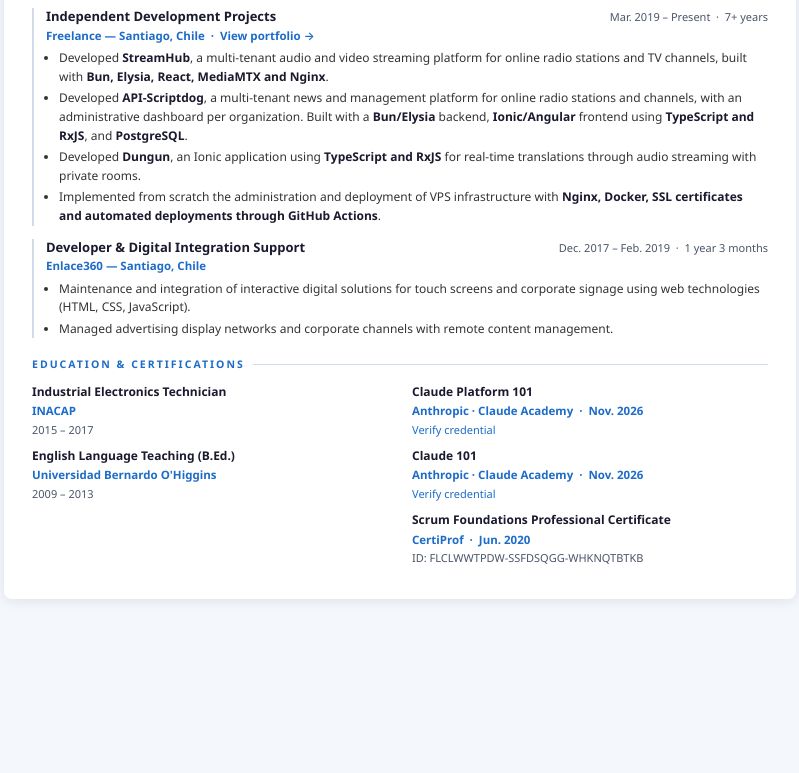
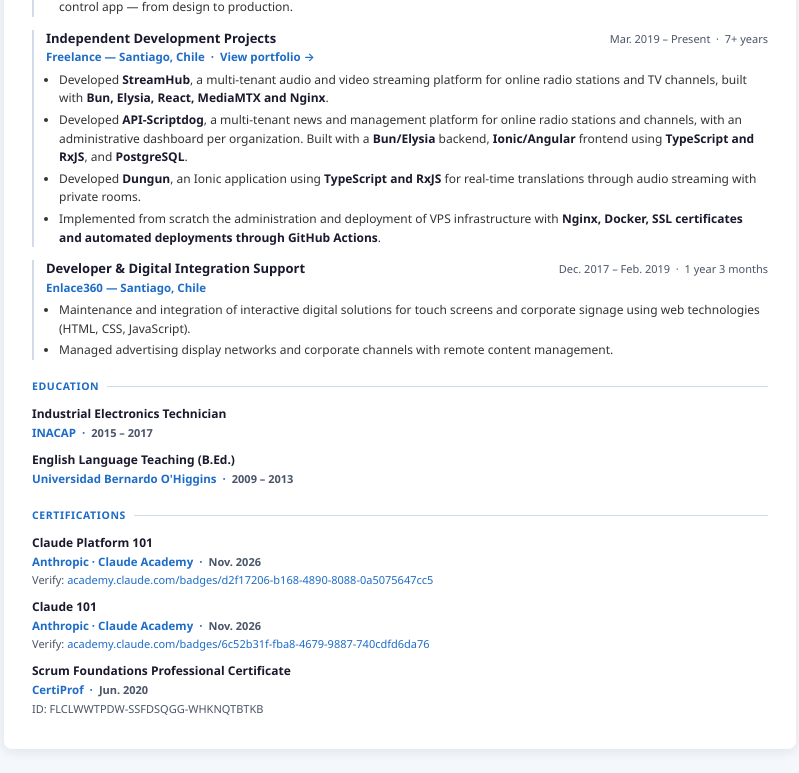
Before and after one commit to ligatordaniel/PortafolioWebDani, a plain HTML site: page assets/docs/cv_daniel_ulloa_en.html in a window 1280 px wide. Shown: the part 853-1626 px from the top of the page, without its empty margins (240-1039 px from the left). Before the commit the page ends 1476 px from the top, so only its background shows below. Drawn offline with Linux system fonts and the light colour scheme.

Commit message:
Improve ATS parsing of CVs
Reduce heading letter-spacing, show link URLs as visible text, and split education and certifications into single-column sections.

```diff
--- a/assets/docs/cv_daniel_ulloa_en.html
+++ b/assets/docs/cv_daniel_ulloa_en.html
@@ -52,7 +52,7 @@
   .header h1 {
     font-size: 30px;
     font-weight: 800;
-    letter-spacing: 1.4px;
+    letter-spacing: 0.4px;
     line-height: 1.15;
     color: var(--white);
   }
@@ -100,7 +100,7 @@
     font-size: 10.5px;
     font-weight: 700;
     text-transform: uppercase;
-    letter-spacing: 2px;
+    letter-spacing: 0.6px;
     color: var(--blue);
     margin: 18px 0 9px;
     display: flex;
@@ -129,7 +129,7 @@
     font-size: 10.5px;
     font-weight: 700;
     text-transform: uppercase;
-    letter-spacing: 1.2px;
+    letter-spacing: 0.4px;
     color: var(--navy);
     min-width: 92px;
   }
@@ -176,9 +176,6 @@
   .job li { margin-bottom: 3px; font-size: 12px; color: #333; line-height: 1.55; }
   .job li strong { color: var(--text); }
 
-  /* ── TWO-COL ── */
-  .two-col { display: grid; grid-template-columns: 1fr 1fr; gap: 16px 24px; }
-
   /* ── EDU & CERTS ── */
   .edu-item, .cert-item { margin-bottom: 8px; }
   .degree { font-weight: 700; font-size: 12px; }
@@ -218,15 +215,15 @@
       </span>
       <span class="c-item">
         <svg viewBox="0 0 24 24"><path d="M19 3a2 2 0 0 1 2 2v14a2 2 0 0 1-2 2H5a2 2 0 0 1-2-2V5a2 2 0 0 1 2-2h14m-.5 15.5v-5.3a3.26 3.26 0 0 0-3.26-3.26c-.85 0-1.84.52-2.32 1.3v-1.11h-2.79v8.37h2.79v-4.93c0-.77.62-1.4 1.39-1.4a1.4 1.4 0 0 1 1.4 1.4v4.93h2.79M6.88 8.56a1.68 1.68 0 0 0 1.68-1.68c0-.93-.75-1.69-1.68-1.69a1.69 1.69 0 0 0-1.69 1.69c0 .93.76 1.68 1.69 1.68m1.39 9.94v-8.37H5.5v8.37h2.77z"/></svg>
-        <a href="https://www.linkedin.com/in/daniel-ulloa-b23b37b5/">LinkedIn</a>
+        <a href="https://www.linkedin.com/in/daniel-ulloa-b23b37b5/">linkedin.com/in/daniel-ulloa-b23b37b5</a>
       </span>
       <span class="c-item">
         <svg viewBox="0 0 24 24"><path d="M12 2A10 10 0 0 0 2 12c0 4.42 2.87 8.17 6.84 9.5.5.08.66-.23.66-.5v-1.69c-2.77.6-3.36-1.34-3.36-1.34-.46-1.16-1.11-1.47-1.11-1.47-.91-.62.07-.6.07-.6 1 .07 1.53 1.03 1.53 1.03.87 1.52 2.34 1.07 2.91.83.09-.65.35-1.09.63-1.34-2.22-.25-4.55-1.11-4.55-4.92 0-1.11.38-2 1.03-2.71-.1-.25-.45-1.29.1-2.64 0 0 .84-.27 2.75 1.02.79-.22 1.65-.33 2.5-.33.85 0 1.71.11 2.5.33 1.91-1.29 2.75-1.02 2.75-1.02.55 1.35.2 2.39.1 2.64.65.71 1.03 1.6 1.03 2.71 0 3.82-2.34 4.66-4.57 4.91.36.31.69.92.69 1.85V21c0 .27.16.59.67.5C19.14 20.16 22 16.42 22 12A10 10 0 0 0 12 2z"/></svg>
-        <a href="https://github.com/ligatordaniel">GitHub</a>
+        <a href="https://github.com/ligatordaniel">github.com/ligatordaniel</a>
       </span>
       <span class="c-item">
         <svg viewBox="0 0 24 24"><path d="M16.36 14c.08-.34.14-.7.14-1.07 0-.36-.06-.7-.14-1.03l2.2-1.71c.2-.16.25-.43.13-.65l-2.08-3.6c-.12-.22-.37-.3-.59-.22l-2.6 1.05c-.54-.42-1.12-.75-1.76-.97L11.5 2.43A.49.49 0 0 0 11 2H7c-.25 0-.46.18-.49.42L6.17 5.24c-.63.22-1.21.56-1.75.97l-2.6-1.05c-.23-.09-.48 0-.59.22L.16 8.98c-.13.22-.07.49.13.65l2.2 1.71C2.45 11.67 2.39 12.02 2.39 12.38s.06.7.14 1.03l-2.2 1.71c-.2.16-.25.43-.12.65l2.07 3.6c.12.22.37.3.59.22l2.6-1.05c.54.42 1.12.75 1.76.97l.37 2.81c.04.24.25.42.49.42h4.16c.24 0 .46-.18.49-.42l.37-2.81c.63-.22 1.21-.56 1.75-.97l2.6 1.05c.22.08.47 0 .59-.22l2.08-3.6c.12-.22.07-.49-.13-.65l-2.2-1.7zM9 15.5c-1.93 0-3.5-1.57-3.5-3.5s1.57-3.5 3.5-3.5 3.5 1.57 3.5 3.5-1.57 3.5-3.5 3.5z"/></svg>
-        <a href="https://ligatordaniel.github.io/PortafolioWebDani/">Portfolio</a>
+        <a href="https://ligatordaniel.github.io/PortafolioWebDani/">ligatordaniel.github.io/PortafolioWebDani</a>
       </span>
     </div>
   </div>
@@ -365,37 +362,31 @@
       </ul>
     </div>
 
-    <h2>Education &amp; Certifications</h2>
-    <div class="two-col">
-      <div>
+    <h2>Education</h2>
     <div class="edu-item">
       <div class="degree">Industrial Electronics Technician</div>
-          <div class="inst">INACAP</div>
-          <div class="dates">2015 – 2017</div>
+      <div class="inst">INACAP &nbsp;·&nbsp; <span class="dates">2015 – 2017</span></div>
     </div>
     <div class="edu-item">
       <div class="degree">English Language Teaching (B.Ed.)</div>
-          <div class="inst">Universidad Bernardo O'Higgins</div>
-          <div class="dates">2009 – 2013</div>
+      <div class="inst">Universidad Bernardo O'Higgins &nbsp;·&nbsp; <span class="dates">2009 – 2013</span></div>
     </div>
-      </div>
-      <div>
+
+    <h2>Certifications</h2>
     <div class="cert-item">
       <div class="degree">Claude Platform 101</div>
-          <div class="org">Anthropic · Claude Academy &nbsp;·&nbsp; Nov. 2026</div>
-          <div class="dates"><a href="https://academy.claude.com/badges/d2f17206-b168-4890-8088-0a5075647cc5">Verify credential</a></div>
+      <div class="org">Anthropic · Claude Academy &nbsp;·&nbsp; <span class="dates">Nov. 2026</span></div>
+      <div class="dates">Verify: <a href="https://academy.claude.com/badges/d2f17206-b168-4890-8088-0a5075647cc5">academy.claude.com/badges/d2f17206-b168-4890-8088-0a5075647cc5</a></div>
     </div>
     <div class="cert-item">
       <div class="degree">Claude 101</div>
-          <div class="org">Anthropic · Claude Academy &nbsp;·&nbsp; Nov. 2026</div>
-          <div class="dates"><a href="https://academy.claude.com/badges/6c52b31f-fba8-4679-9887-740cdfd6da76">Verify credential</a></div>
+      <div class="org">Anthropic · Claude Academy &nbsp;·&nbsp; <span class="dates">Nov. 2026</span></div>
+      <div class="dates">Verify: <a href="https://academy.claude.com/badges/6c52b31f-fba8-4679-9887-740cdfd6da76">academy.claude.com/badges/6c52b31f-fba8-4679-9887-740cdfd6da76</a></div>
     </div>
     <div class="cert-item">
       <div class="degree">Scrum Foundations Professional Certificate</div>
-          <div class="org">CertiProf &nbsp;·&nbsp; Jun. 2020</div>
+      <div class="org">CertiProf &nbsp;·&nbsp; <span class="dates">Jun. 2020</span></div>
       <div class="dates">ID: FLCLWWTPDW-SSFDSQGG-WHKNQTBTKB</div>
-        </div>
-      </div>
     </div>
 
   </div><!-- /body -->
```
Also changed, not shown: assets/docs/cv_daniel_ulloa.html (+16 -25 lines), 2 other files. Lines whose indentation alone changed are shown as unchanged.
